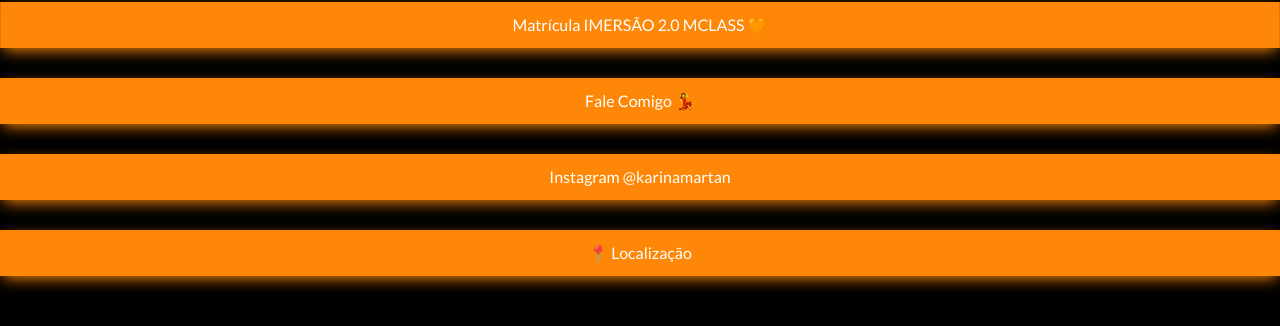
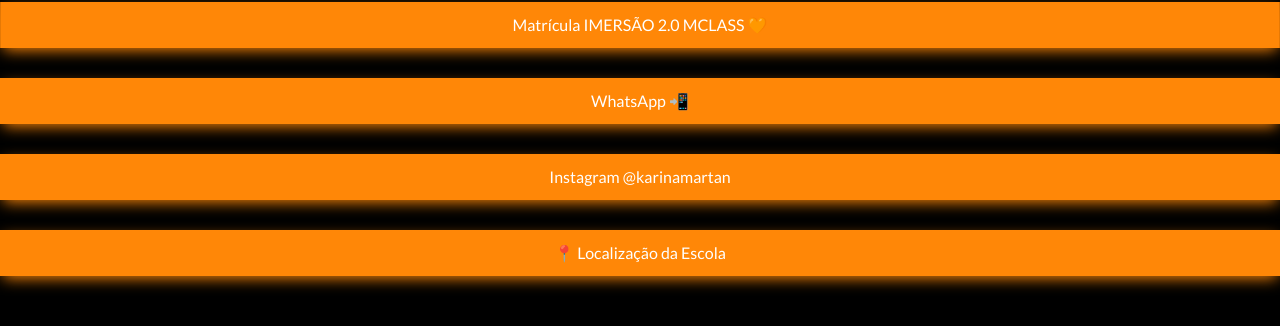
Before and after one commit to dhyegocalota/martaninclass-webapp, a Next.js app: page / in a window 1280 px wide. Shown: the part 374-700 px from the top of the page. Built offline with nearby package versions, Linux system fonts and the light colour scheme; a web font is replaced by a local one.

Commit message:
so links are changed

```diff
--- a/components/links/links.component.js
+++ b/components/links/links.component.js
@@ -16,7 +16,7 @@
         className={styles.link}
         to="https://bit.ly/karina-martan-fale-comigo"
       >
-        Fale Comigo 💃
+        WhatsApp 📲
       </LinkButton>
       <LinkButton
         className={styles.link}
@@ -25,7 +25,7 @@
         Instagram @karinamartan
       </LinkButton>
       <LinkButton className={styles.link} to="https://bit.ly/karina-martan-loc">
-        📍 Localização
+        📍 Localização da Escola
       </LinkButton>
     </div>
   );
```
